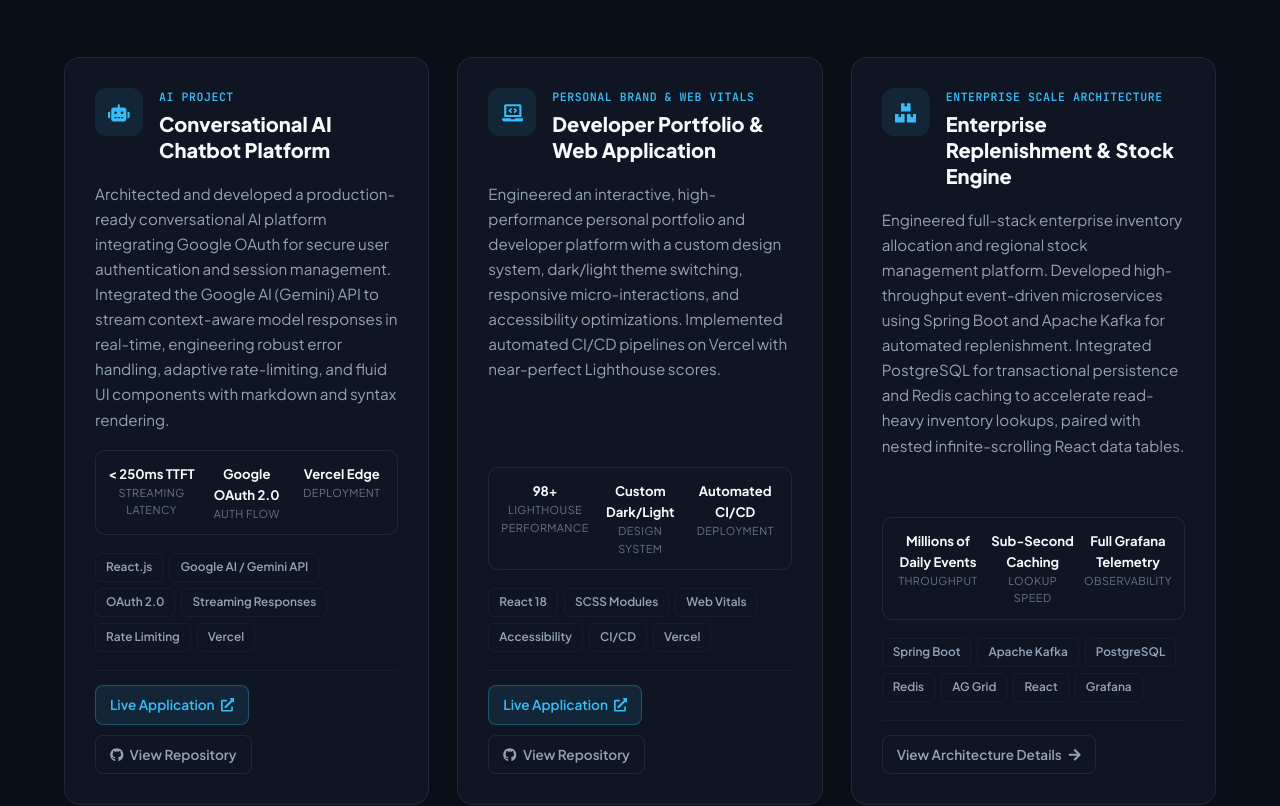
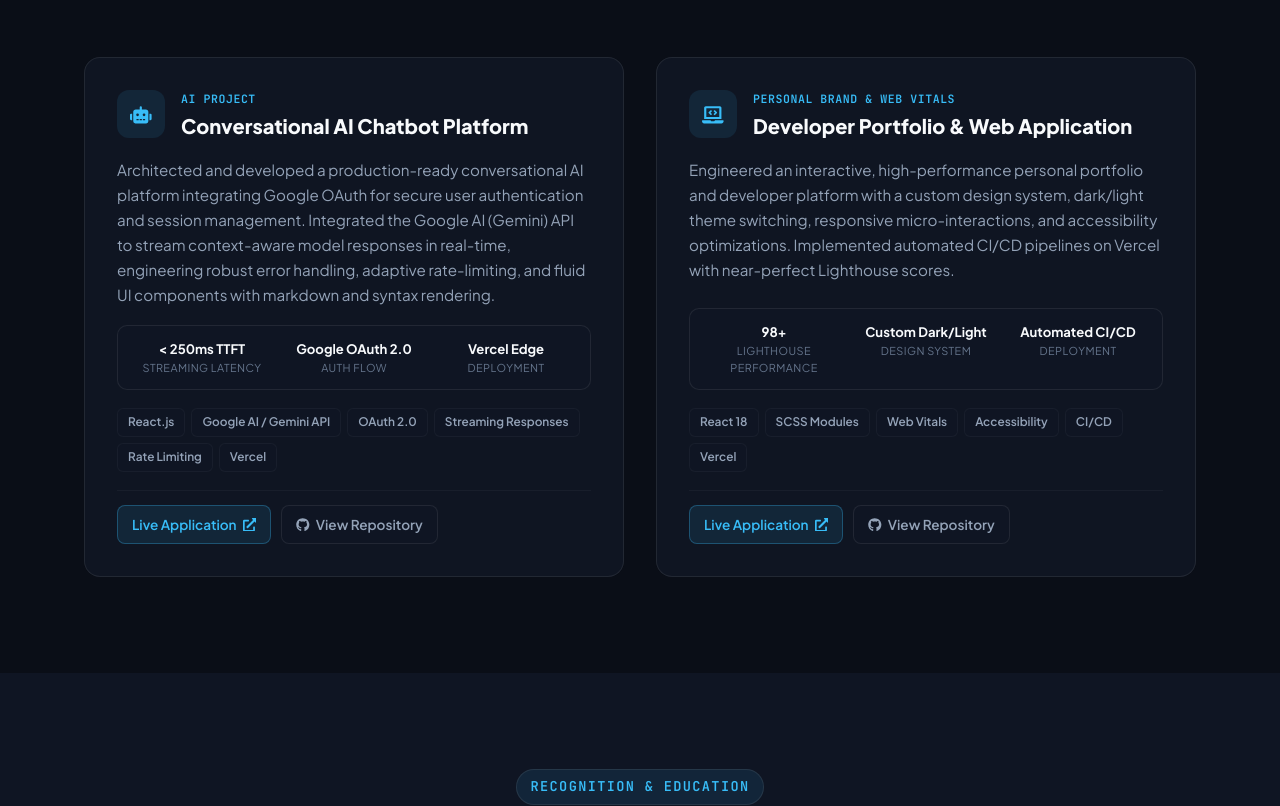
Before and after one commit to JehanKE/portfolio-app, a React (Create React App) app: page / in a window 1280 px wide. Shown: the part 8910-9716 px from the top of the page. Built offline with nearby package versions, Linux system fonts and the light colour scheme.

Commit message:
Fixed projects section

```diff
--- a/src/Components/Projects/Projects.jsx
+++ b/src/Components/Projects/Projects.jsx
@@ -29,7 +29,7 @@ const Projects = () => {
     <section id="projects" className="section projects-section">
       <div className="container">
         <div className="section-header">
-          <span className="section-tag">Featured Implementations</span>
+          <span className="section-tag">Projects</span>
           <h2 className="section-title">
             Featured <span className="gradient-text">Projects & Systems</span>
           </h2>
--- a/src/Components/Projects/Projects.scss
+++ b/src/Components/Projects/Projects.scss
@@ -2,15 +2,21 @@
   position: relative;
 
   .projects-grid {
-    display: grid;
-    grid-template-columns: repeat(3, 1fr);
-    gap: 28px;
+    display: flex;
+    flex-wrap: wrap;
+    justify-content: center;
+    gap: 32px;
+    max-width: 1120px;
+    margin: 0 auto;
 
     .project-card {
+      flex: 1 1 440px;
+      max-width: 540px;
+      width: 100%;
       background: var(--bg-card);
       border: 1px solid var(--border-color);
       border-radius: 16px;
-      padding: 30px;
+      padding: 32px;
       display: flex;
       flex-direction: column;
       gap: 18px;
@@ -170,8 +176,12 @@
 @media (max-width: 1024px) {
   .projects-section {
     .projects-grid {
-      grid-template-columns: 1fr;
       gap: 24px;
+
+      .project-card {
+        max-width: 100%;
+        flex: 1 1 100%;
+      }
     }
   }
 }
--- a/src/data/portfolioData.js
+++ b/src/data/portfolioData.js
@@ -244,8 +244,8 @@ export const projectsData = [
       { label: "Deployment", value: "Vercel Edge" }
     ],
     links: {
-      live: "https://portfolio-app-jehan.vercel.app", // link to project or live demo
-      github: "https://github.com/JehanKE"
+      live: "https://chat-bot-ten-peach.vercel.app/",
+      github: "https://github.com/JehanKE/chat-bot"
     }
   },
   {
@@ -263,26 +263,8 @@ export const projectsData = [
       { label: "Deployment", value: "Automated CI/CD" }
     ],
     links: {
-      live: "https://portfolio-app-jehan.vercel.app",
-      github: "https://github.com/JehanKE"
-    }
-  },
-  {
-    id: "enterprise-supply-chain-engine",
-    title: "Enterprise Replenishment & Stock Engine",
-    badge: "Enterprise Scale Architecture",
-    summary:
-      "High-throughput event-driven microservices architecture handling automated store replenishment, multi-tier SKU hierarchy lookups, and regional stock allocations.",
-    description:
-      "Engineered full-stack enterprise inventory allocation and regional stock management platform. Developed high-throughput event-driven microservices using Spring Boot and Apache Kafka for automated replenishment. Integrated PostgreSQL for transactional persistence and Redis caching to accelerate read-heavy inventory lookups, paired with nested infinite-scrolling React data tables.",
-    tags: ["Spring Boot", "Apache Kafka", "PostgreSQL", "Redis", "AG Grid", "React", "Grafana"],
-    metrics: [
-      { label: "Throughput", value: "Millions of Daily Events" },
-      { label: "Lookup Speed", value: "Sub-Second Caching" },
-      { label: "Observability", value: "Full Grafana Telemetry" }
-    ],
-    links: {
-      caseStudy: "#experience"
+      live: "https://portfolio-app-nine-phi.vercel.app/",
+      github: "https://github.com/JehanKE/portfolio-app"
     }
   }
 ];
```
